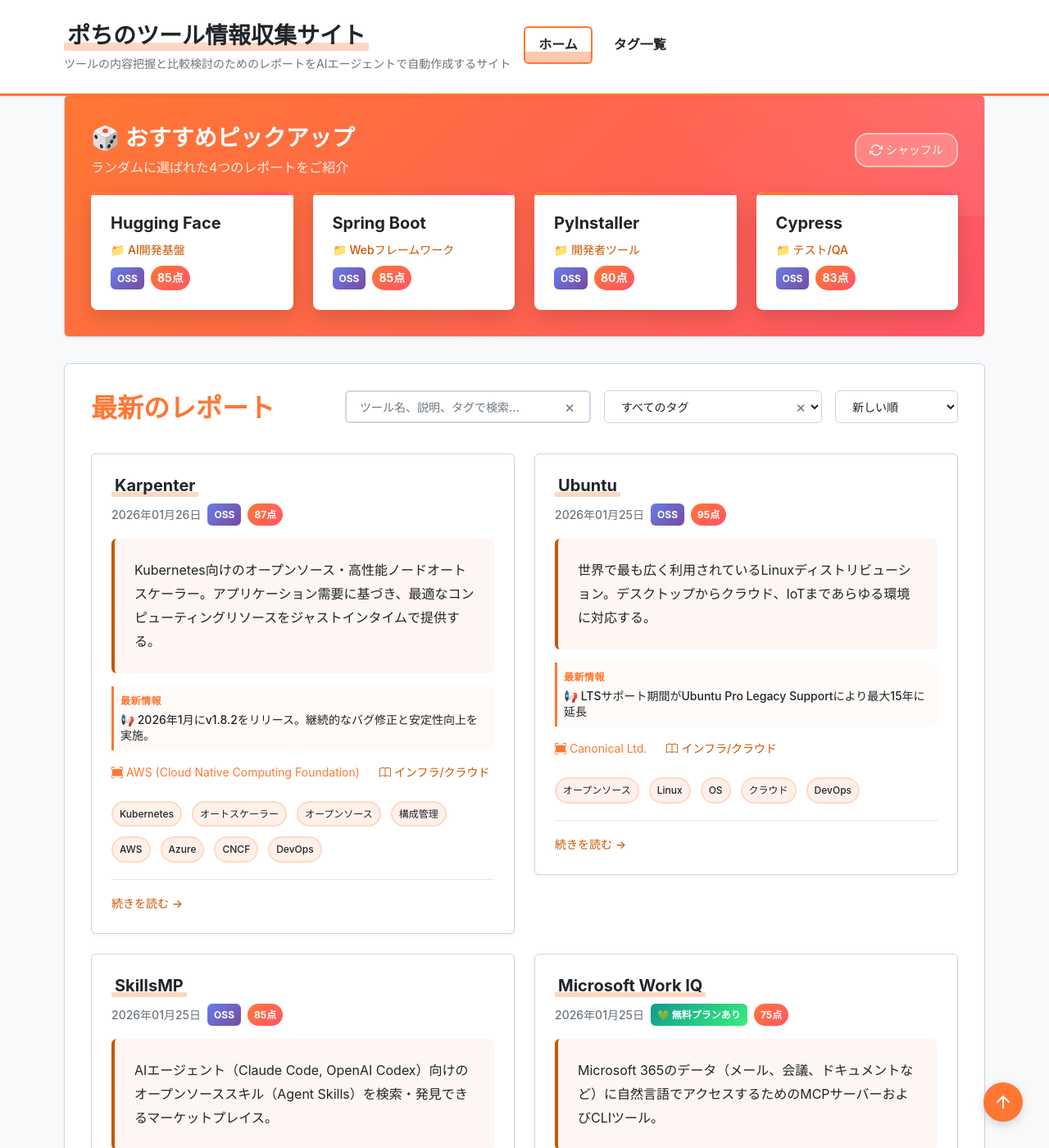
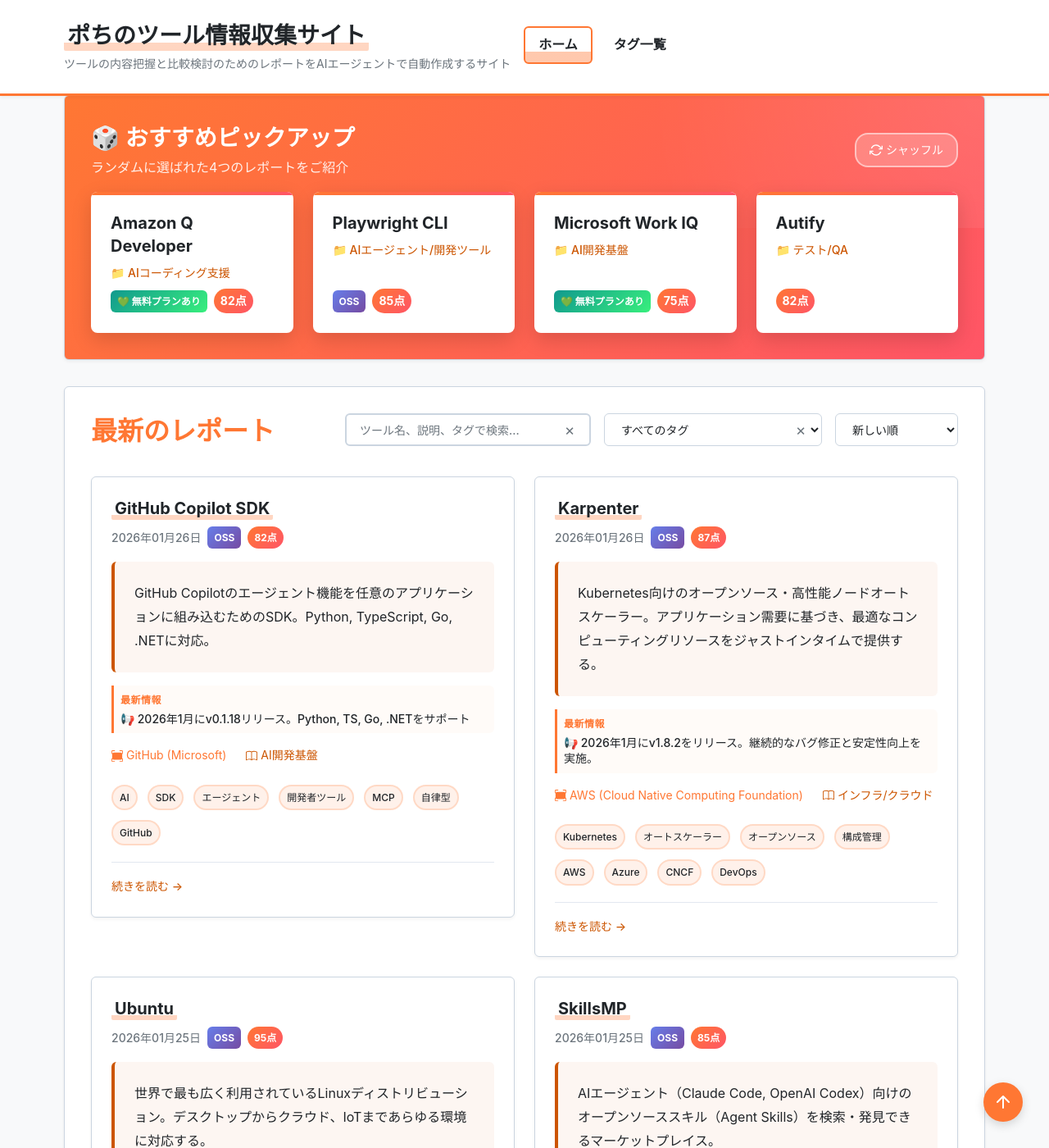
Before and after one commit to aegisfleet/tool-survey-report, a Jekyll site: the page built from index.md, in a window 1280 px wide and 1400 px high, scrolled down 656 px. Shown: the whole window at 82% size. Built offline with Jekyll 4.4.1, drawn with Linux system fonts in a browser that asks for light colours; part of the change alters nothing that is shown.

Commit message:
Add GitHub Copilot SDK report and update related tools (#545)
Co-authored-by: google-labs-jules[bot] <161369871+google-labs-jules[bot]@users.noreply.github.com>

```diff
--- /dev/null
+++ b/_reports/copilot-sdk.md
@@ -0,0 +1,213 @@
+---
+# === フロントマター ===
+# 【必須項目】
+title: "GitHub Copilot SDK 調査レポート"
+tool_name: "GitHub Copilot SDK"
+tool_reading: "ギットハブ コパイロット エスディーケー"
+category: "AI開発基盤"
+developer: "GitHub (Microsoft)"
+official_site: "https://github.com/github/copilot-sdk"
+date: "2026-01-26"
+last_updated: "2026-01-26"
+tags:
+  - "AI"
+  - "SDK"
+  - "エージェント"
+  - "開発者ツール"
+  - "MCP"
+  - "自律型"
+  - "GitHub"
+description: "GitHub Copilotのエージェント機能を任意のアプリケーションに組み込むためのSDK。Python, TypeScript, Go, .NETに対応。"
+
+# 【クイックサマリー】ホーム画面のカード表示用
+quick_summary:
+  has_free_plan: false
+  is_oss: true
+  starting_price: "$10/月"
+  target_users:
+    - "開発者"
+    - "ツール製作者"
+    - "企業内開発チーム"
+  latest_highlight: "2026年1月にv0.1.18リリース。Python, TS, Go, .NETをサポート"
+  update_frequency: "高"
+
+# 【ツール評価】100点満点、基準点70点からの加減算方式
+evaluation:
+  score: 82
+  base_score: 70
+  plus_points:
+    - point: 5
+      reason: "Copilotの強力なモデル(GPT-5等)とセキュリティ基盤をそのまま利用可能"
+    - point: 4
+      reason: "MCP (Model Context Protocol) に標準対応し拡張性が高い"
+    - point: 3
+      reason: "主要4言語 (TS, Python, Go, .NET) をサポート"
+  minus_points:
+    - point: -3
+      reason: "利用にはCopilotの有料サブスクリプションが必須"
+    - point: -2
+      reason: "現在はテクニカルプレビュー段階で仕様変更の可能性がある"
+  summary: "Copilotの頭脳を自作アプリに組み込める画期的なSDK。エンタープライズグレードのセキュリティと最新モデルが魅力。"
+
+# 【任意項目】該当するもののみ記載
+links:
+  github: "https://github.com/github/copilot-sdk"
+  documentation: "https://github.com/github/copilot-sdk/tree/main/docs"
+relationships:
+  parent: "GitHub Copilot"
+  related_tools:
+    - "LangChain"
+---
+
+# **GitHub Copilot SDK 調査レポート**
+
+## **1. 基本情報**
+
+* **ツール名**: GitHub Copilot SDK
+* **ツールの読み方**: ギットハブ コパイロット エスディーケー
+* **開発元**: GitHub (Microsoft)
+* **公式サイト**: [https://github.com/github/copilot-sdk](https://github.com/github/copilot-sdk)
+* **関連リンク**:
+  * GitHub: [https://github.com/github/copilot-sdk](https://github.com/github/copilot-sdk)
+  * ドキュメント: [https://github.com/github/copilot-sdk/tree/main/docs](https://github.com/github/copilot-sdk/tree/main/docs)
+* **カテゴリ**: AIエージェント開発
+* **概要**: GitHub Copilot SDKは、GitHub Copilotの強力なエージェント機能を、任意のアプリケーションやサービスに統合するための開発キットです。Copilot CLIのエンジンを利用し、計画立案、ツール実行、ファイル操作などの自律的なワークフローをプログラムから制御できます。
+
+## **2. 目的と主な利用シーン**
+
+* **解決する課題**: 独自のAIエージェントをゼロから構築するコストの削減、セキュリティとコンプライアンスを担保したAI機能の実装、Shadow AI（管理外のAI利用）の防止。
+* **想定利用者**: アプリケーション開発者、DevOpsエンジニア、社内ツール開発チーム。
+* **利用シーン**:
+  * **カスタムIDE/エディタへの統合**: 自社専用の開発環境にCopilotの機能を組み込む。
+  * **CI/CDパイプラインの自動化**: ビルドエラーの自動修正やデプロイ作業の支援を行うエージェントの開発。
+  * **社内業務ツール**: 社内ドキュメントやデータベースと連携したQAボットや作業支援ツールの作成。
+
+## **3. 主要機能**
+
+* **マルチ言語サポート**: Node.js (TypeScript), Python, Go, .NET向けのSDKを提供。
+* **エージェントワークフロー**: ユーザーの意図を理解し、計画（Plan）、ツール実行（Act）、結果確認（Review）のサイクルを自律的に回す機能。
+* **MCP (Model Context Protocol) 対応**: 標準化されたプロトコルで外部データソースやツールと容易に接続可能。
+* **BYOK (Bring Your Own Key)**: OpenAIやAnthropicなどのAPIキーを持ち込んで、Copilot以外のモデルも利用可能（設定による）。
+* **ファイルシステム操作**: エージェントが安全にファイルを読み書き、検索する能力。
+* **マルチモデルアクセス**: GPT-5やClaude 4.5、Gemini 3など、Copilot CLIがサポートする最新モデルを利用可能。
+
+## **4. 特徴・強み (Pros)**
+
+* **エンタープライズグレードのセキュリティ**: GitHub Copilotのセキュリティ基準（データ保護、IP補償など）を継承しており、企業でも安心して導入できる。
+* **開発コストの低減**: 複雑なオーケストレーションやプロンプトエンジニアリングを独自実装する必要がなく、Copilotのエンジンを利用できる。
+* **GitHubエコシステムとの統合**: GitHubの認証や既存のワークフローとシームレスに連携可能。
+
+## **5. 弱み・注意点 (Cons)**
+
+* **テクニカルプレビュー**: 現在はプレビュー段階であり、APIや仕様が変更される可能性があるため、本番運用には注意が必要。
+* **Copilot CLIへの依存**: SDKはCopilot CLIサーバーと通信する仕組みのため、実行環境にCLIのインストールが必要。
+* **コスト**: SDK自体の利用料はかからないが、実行には有料のGitHub Copilotサブスクリプションが必要。
+
+## **6. 料金プラン**
+
+| プラン名 | 料金 | 主な特徴 |
+|---------|------|---------|
+| **Copilot Individual** | $10/月 | 個人の開発者向け。SDK経由のリクエストも利用枠（Premium Request）に含まれる。 |
+| **Copilot Business** | $19/ユーザー/月 | 組織向け。SAML SSOやIP補償などが付帯。 |
+| **Copilot Enterprise** | $39/ユーザー/月 | エンタープライズ向け。高度なカスタマイズやファインチューニングが可能。 |
+
+* **課金体系**: 既存のGitHub Copilotサブスクリプションに準拠。SDK経由の利用はAPIリクエストとしてカウントされる。
+* **無料トライアル**: Copilot Individualプランには30日間の無料トライアルあり。
+
+## **7. 導入実績・事例**
+
+* **導入企業**: GitHub (Copilot Extensionsなどの開発で自社利用), 先行利用しているエンタープライズ企業数社。
+* **導入事例**: 社内独自のCLIツールへのCopilot組み込みや、特定のドメイン知識を持たせた専門エージェントの開発。
+* **対象業界**: ソフトウェア開発、ITサービス、金融など、セキュリティを重視する業界。
+
+## **8. サポート体制**
+
+* **ドキュメント**: GitHubリポジトリ内に「Cookbook」や「Samples」として豊富な例が提供されている。
+* **コミュニティ**: GitHub DiscussionsやIssuesを通じて開発チームと直接やり取りが可能。
+* **公式サポート**: テクニカルプレビュー期間中はベストエフォート対応だが、Enterpriseプラン契約者はGitHubサポートを利用できる場合がある。
+
+## **9. エコシステムと連携**
+
+### **9.1 API・外部サービス連携**
+
+* **API**: JSON-RPCベースでCopilot CLIと通信。
+* **外部サービス連携**: MCPサーバーを介して、Google Drive, Slack, Databaseなどあらゆる外部サービスと連携可能。
+
+### **9.2 技術スタックとの相性**
+
+| 技術スタック | 相性 | メリット・推奨理由 | 懸念点・注意点 |
+|:---|:---:|:---|:---|
+| **TypeScript / Node.js** | ◎ | SDKが最も活発に更新されており、エコシステムも広大。 | 特になし |
+| **Python** | ◎ | AI/データサイエンス分野との親和性が高く、ライブラリも豊富。 | 特になし |
+| **Go** | ◯ | パフォーマンス重視のCLIツール開発に向いている。 | ライブラリ数はTS/Pythonに劣る |
+| **.NET** | ◯ | 企業内システムやWindows向けアプリ開発に最適。 | クロスプラットフォーム対応に注意 |
+
+## **10. セキュリティとコンプライアンス**
+
+* **認証**: GitHubアカウントによる認証。組織のポリシー（SAML SSO等）に従う。
+* **データ管理**: データは暗号化され、Copilot Business/Enterpriseではコードやプロンプトが学習に利用されないことが保証される。
+* **準拠規格**: SOC 2 Type 2, ISO 27001など、GitHub Copilotが準拠する規格に準ずる。
+
+## **11. 操作性 (UI/UX) と学習コスト**
+
+* **UI/UX**: SDKであるためエンドユーザー向けのUIは開発者が実装するが、CLIベースのエージェントであればTUI (Text User Interface) ライブラリなどと組み合わせやすい。
+* **学習コスト**: エージェント開発の概念（ツール定義、プロンプト、メモリ管理）を理解する必要があるが、SDKが抽象化してくれているため、LangChainなどをゼロから組むよりは低い傾向。
+
+## **12. ベストプラクティス**
+
+* **効果的な活用法 (Modern Practices)**:
+  * **MCPの活用**: 独自のツール実装ではなく、標準化されたMCPサーバーを利用して再利用性を高める。
+  * **明確なツール定義**: エージェントが迷わないよう、各ツールの説明（description）とパラメータ定義を詳細に記述する。
+* **陥りやすい罠 (Antipatterns)**:
+  * **過剰な権限付与**: ファイル削除や外部送信など、危険な操作を行うツールを無制限に許可する（SDKオプションで制限可能）。
+  * **コンテキストの詰め込みすぎ**: 必要以上の情報をプロンプトに含めて、トークン制限やハルシネーションを招く。
+
+## **13. ユーザーの声（レビュー分析）**
+
+* **調査対象**: Reddit, GitHub Discussions, Tech Blogs (2026年1月時点)
+* **総合評価**: 期待値が高い (まだプレビューのため定量的スコアは少ない)
+* **ポジティブな評価**:
+  * 「企業内で安全にAIエージェントを作れるのが素晴らしい」
+  * 「Copilotの頭脳をそのまま使えるので、モデルの選定や調整の手間が省ける」
+  * 「MCP対応により、既存のツール資産を活かしやすい」
+* **ネガティブな評価 / 改善要望**:
+  * 「CLIを別途インストールして裏で動かす構成が少し複雑」
+  * 「ドキュメントがまだ発展途上で、細かいAPI仕様がわかりにくい箇所がある」
+
+## **14. 直近半年のアップデート情報**
+
+* **2026-01-24 (v0.1.18)**: 最新の修正と安定性向上。
+* **2026-01-XX**: .NET SDKの初期プレビュー公開。
+* **2025-12-XX**: MCP (Model Context Protocol) サポートの追加。
+* **2025-11-XX**: テクニカルプレビューとしてGitHub Copilot SDKを発表。Node.js, Python, Goのサポート開始。
+
+(出典: [GitHub Releases](https://github.com/github/copilot-sdk/releases))
+
+## **15. 類似ツールとの比較**
+
+### **15.1 機能比較表 (星取表)**
+
+| 機能カテゴリ | 機能項目 | 本ツール (Copilot SDK) | LangChain | Semantic Kernel |
+|:---:|:---|:---:|:---:|:---:|
+| **モデル統合** | マルチモデル | ◎<br><small>Copilot経由で最新モデル利用可</small> | ◎<br><small>ほぼ全てのプロバイダに対応</small> | ◯<br><small>OpenAI/Azure中心</small> |
+| **セキュリティ** | データ保護 | ◎<br><small>GitHubの保証あり</small> | △<br><small>実装依存</small> | △<br><small>実装依存</small> |
+| **開発容易性** | エージェント構築 | ◯<br><small>オーケストレーション内蔵</small> | △<br><small>柔軟だが複雑</small> | ◯<br><small>関数呼び出しが得意</small> |
+| **拡張性** | ツール連携 | ◎<br><small>MCP標準対応</small> | ◯<br><small>独自のTool概念</small> | ◯<br><small>Plugins</small> |
+
+### **15.2 詳細比較**
+
+| ツール名 | 特徴 | 強み | 弱み | 選択肢となるケース |
+|---------|------|------|------|------------------|
+| **Copilot SDK** | Copilotのエンジンとセキュリティを利用できる公式SDK。 | セキュリティ、信頼性、MCP対応。 | 有料サブスクリプションが必要。柔軟性はOSSのライブラリに劣る場合がある。 | 企業内でセキュリティを担保しつつ、迅速にエージェントを開発したい場合。 |
+| **LangChain** | 最も普及しているLLMアプリ開発フレームワーク。 | 圧倒的なエコシステム、対応モデル・ツールの多さ。 | 抽象化が複雑で、バージョンアップによる破壊的変更が多い。 | 最新の実験的な機能を試したい、完全にオープンな構成で作りたい場合。 |
+| **Semantic Kernel** | Microsoft製の軽量SDK。C#とPythonに強い。 | 既存のコードとの親和性が高く、プロンプトとコードの統合が綺麗。 | エージェント機能（自律的な計画）はCopilot SDKほど強力ではない場合がある。 | 既存の.NET/.PyアプリにAI機能を追加したいが、Copilotへの依存は避けたい場合。 |
+
+## **16. 総評**
+
+* **総合的な評価**:
+  * GitHub Copilot SDKは、企業の開発チームが「独自のCopilot」を作るための強力な武器です。特にセキュリティとコンプライアンスが重視される環境において、OpenAIのAPIを直接叩く「野良AI」のリスクを排除しつつ、高度なエージェント機能を実装できる点は他にはない価値です。
+* **推奨されるチームやプロジェクト**:
+  * すでにGitHub Copilotを導入している企業の社内ツール開発チーム。
+  * CI/CDパイプラインや開発ワークフローを高度に自動化したいDevOpsチーム。
+* **選択時のポイント**:
+  * コスト（Copilot契約）が許容できるか、そして「Copilot CLIをバックエンドにする」というアーキテクチャが環境に適合するかどうかが鍵となります。
--- a/_reports/github-copilot.md
+++ b/_reports/github-copilot.md
@@ -53,6 +53,8 @@ links:
   documentation: "https://docs.github.com/en/copilot"
 relationships:
   parent: "GitHub"
+  children:
+    - "GitHub Copilot SDK"
   related_tools:
     - "Claude Code"
     - "Claude"
--- a/_reports/langchain.md
+++ b/_reports/langchain.md
@@ -54,6 +54,7 @@ relationships:
   parent: ""
   children: []
   related_tools:
+    - "GitHub Copilot SDK"
     - "Dify"
     - "Amazon Bedrock"
     - "Hugging Face"
```
